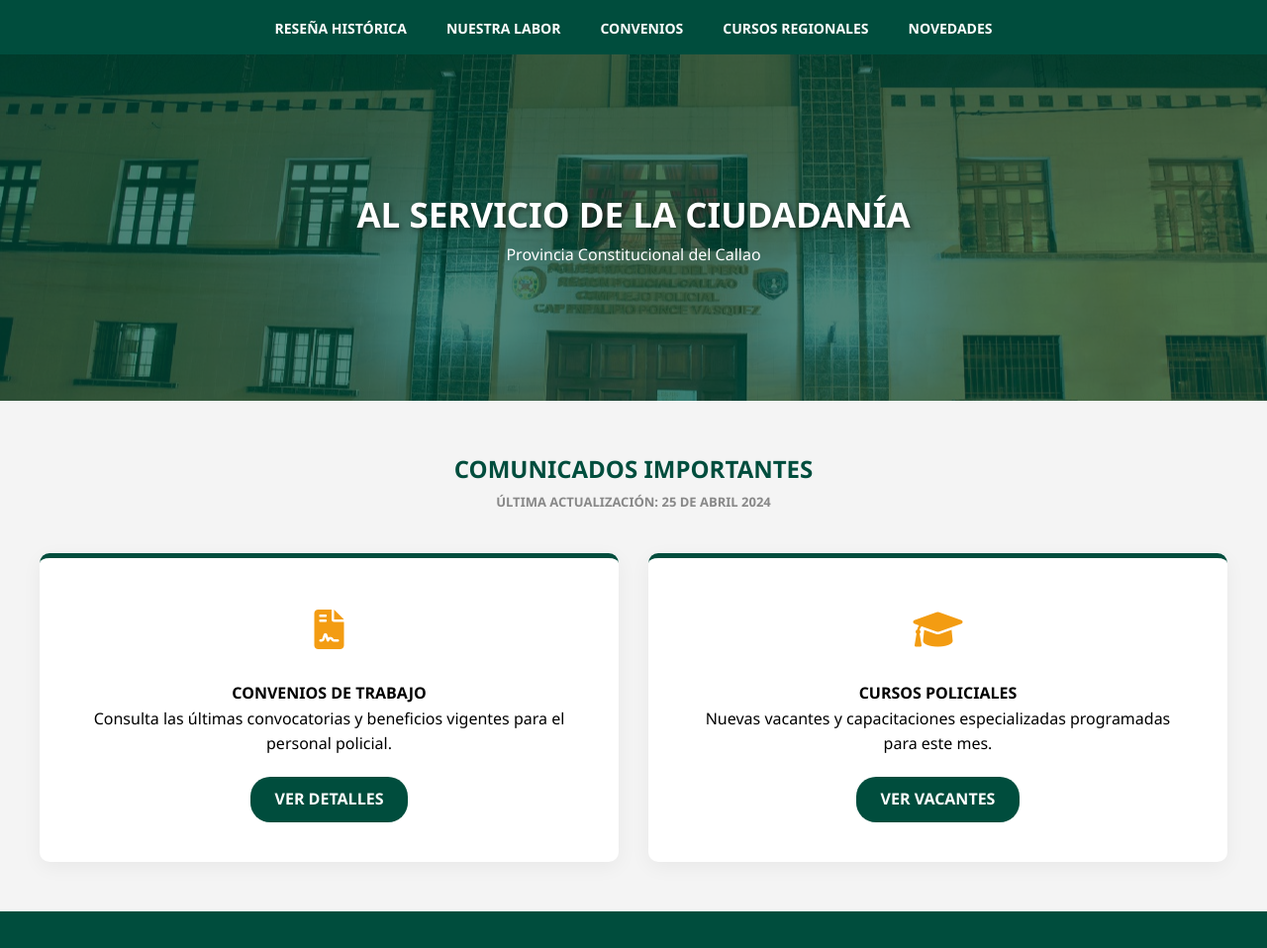
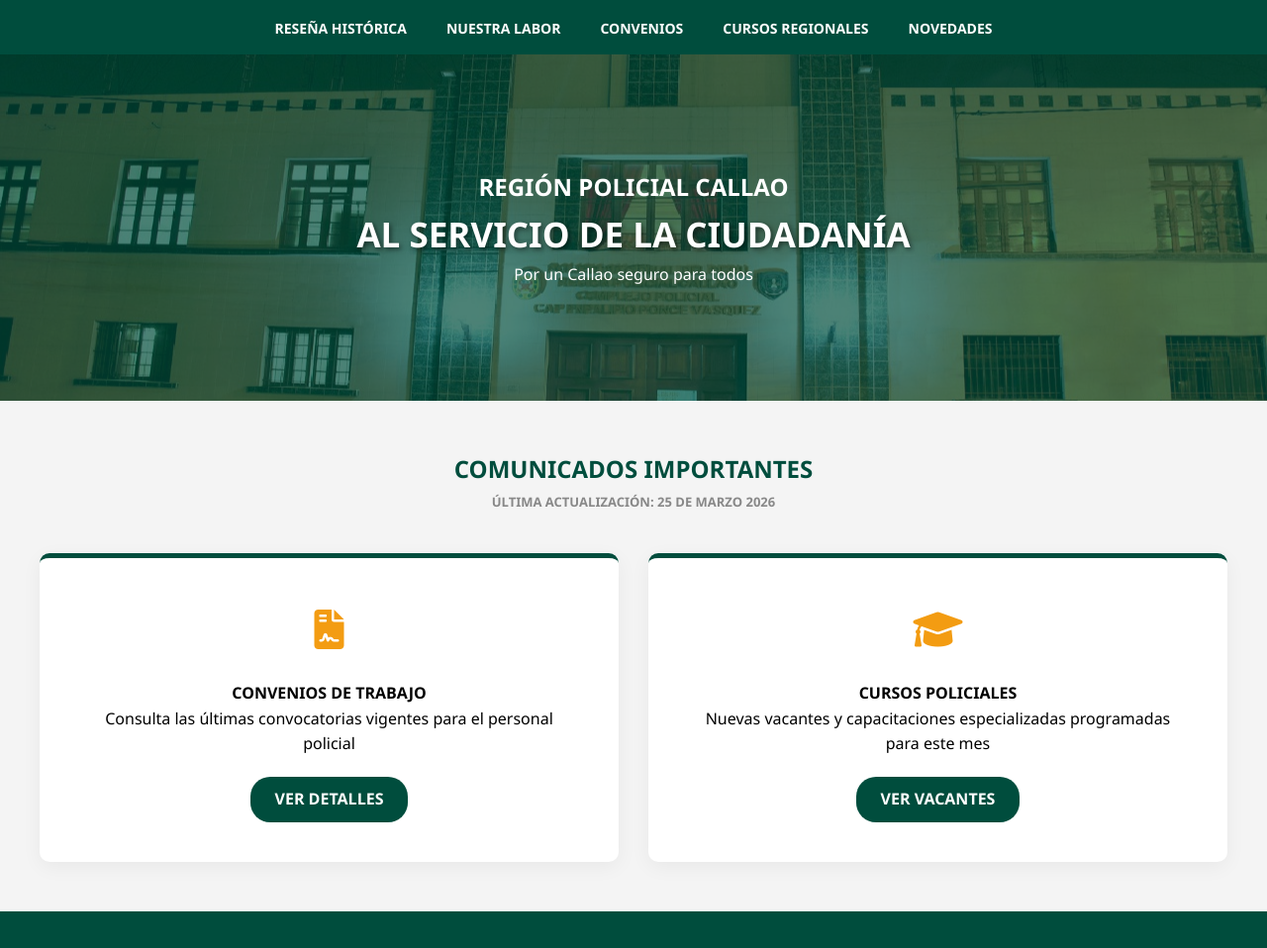
Before and after one commit to ANTHONY109823/REGPOL_CALLAO, a plain HTML site: page index.html in a window 1280 px wide. Shown: the part 202-1160 px from the top of the page at 99% size. Drawn offline with Linux system fonts and the light colour scheme.

Commit message:
corriguiendo3

```diff
--- a/index.html
+++ b/index.html
@@ -18,8 +18,8 @@
                 <span><i class="fas fa-map-marker-alt"></i> Av. Sáenz Peña 170 - Callao</span>
             </div>
             <div class="social-icons">
-                <a href="#"><i class="fab fa-facebook"></i> FACEBOOK</a>
-                <a href="#"><i class="fab fa-tiktok"></i> TIKTOK</a>
+                <a href="https://www.facebook.com/region.policial.callao.2025" target="_blank"><i class="fab fa-facebook"></i> FACEBOOK</a>
+                <a href="https://www.tiktok.com/@regionpolicialcallao" target="_blank"><i class="fab fa-tiktok"></i> TIKTOK</a>
             </div>
         </div>
     </div>
@@ -57,8 +57,9 @@
     <section class="hero-banner">
         <div class="hero-overlay">
             <div class="container">
+                <h1>REGIÓN POLICIAL CALLAO</h1>
                 <h2>AL SERVICIO DE LA CIUDADANÍA</h2>
-                <p>Provincia Constitucional del Callao</p>
+                <p>Por un Callao seguro para todos</p>
             </div>
         </div>
     </section>
@@ -67,7 +68,7 @@
     <main class="container content-area">
         <div class="section-header">
             <h3>COMUNICADOS IMPORTANTES</h3>
-            <span>ÚLTIMA ACTUALIZACIÓN: 25 DE ABRIL 2024</span>
+            <span>ÚLTIMA ACTUALIZACIÓN: 25 DE MARZO 2026</span>
         </div>
 
         <div class="grid-cards">
@@ -75,7 +76,7 @@
             <div class="card">
                 <div class="card-icon"><i class="fas fa-file-contract"></i></div>
                 <h4>CONVENIOS DE TRABAJO</h4>
-                <p>Consulta las últimas convocatorias y beneficios vigentes para el personal policial.</p>
+                <p>Consulta las últimas convocatorias vigentes para el personal policial</p>
                 <a href="#" class="btn-card">VER DETALLES</a>
             </div>
 
@@ -83,7 +84,7 @@
             <div class="card">
                 <div class="card-icon"><i class="fas fa-graduation-cap"></i></div>
                 <h4>CURSOS POLICIALES</h4>
-                <p>Nuevas vacantes y capacitaciones especializadas programadas para este mes.</p>
+                <p>Nuevas vacantes y capacitaciones especializadas programadas para este mes</p>
                 <a href="#" class="btn-card">VER VACANTES</a>
             </div>
         </div>
```
